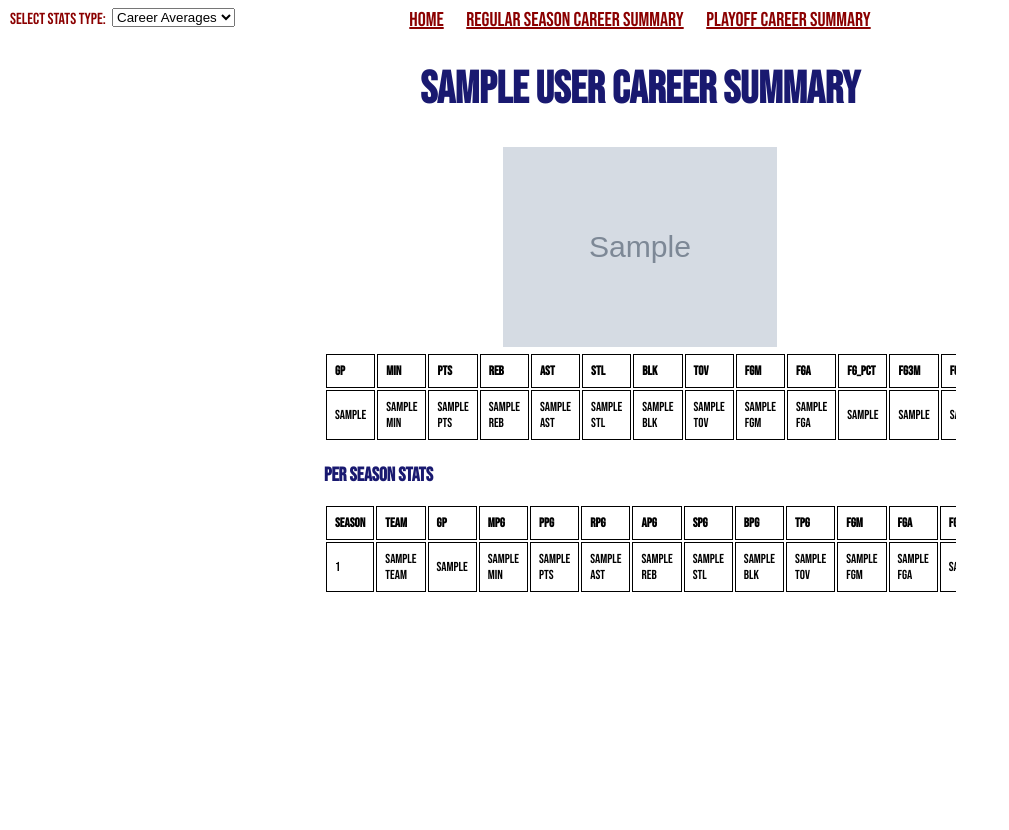
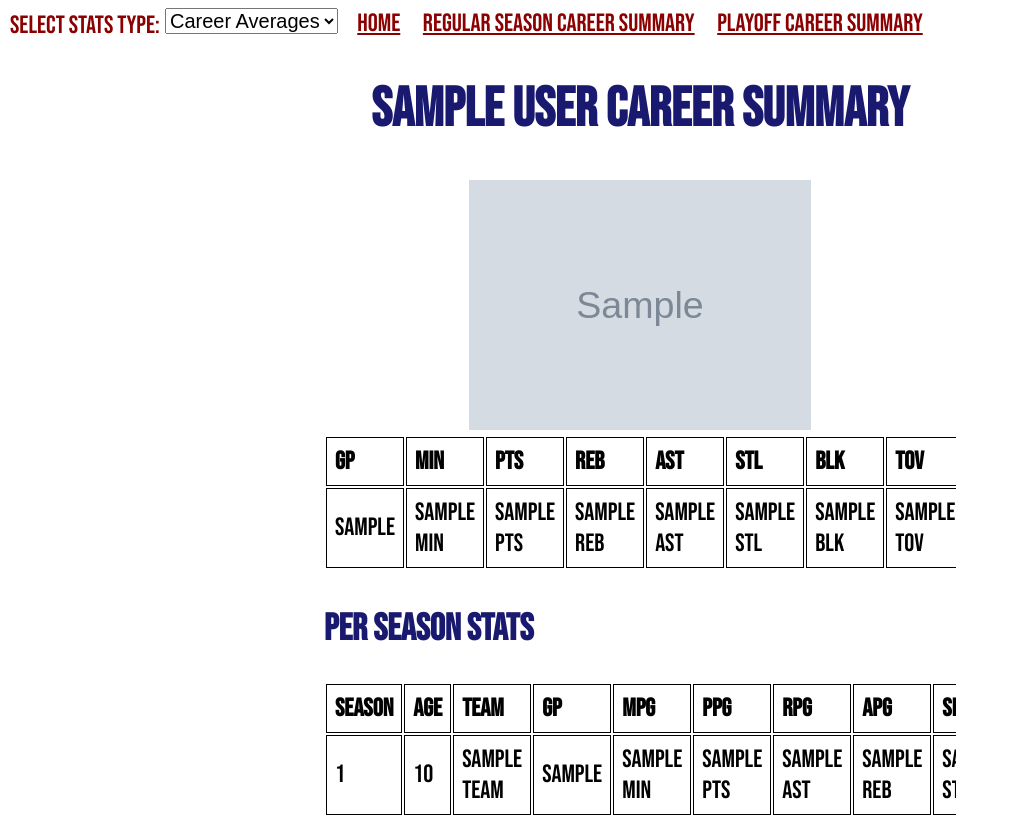
Before and after one commit to minhgou/NBA-Companion, a Django app: template nba_companion/nba_app/templates/player_stats.html in a window 1280 px wide. Shown: the whole page, without its empty margins (0-1009 px from the left). Before the commit the page ends 592 px from the top, so only its background shows below. Run offline with Django 5.2, Linux system fonts and the light colour scheme; the template is opened without the code that fills it: most values are stand-ins (such as "Sample title", 1, 10 or a date in 2020); grey boxes marked "Sample" are stand-in pictures.

Commit message:
added age to reg season summary

```diff
--- a/nba_companion/nba_app/templates/player_stats.html
+++ b/nba_companion/nba_app/templates/player_stats.html
@@ -13,11 +13,10 @@
             font-family: 'Bebas Neue', sans-serif;
         }
         .content {
-            font-size: small;
+            font-size: 25px;
             display: inline-block; /* Make the div shrink-wrap around the content */
             text-align: left; /* Align the content to the left */
             max-width: 100%; /* Limit the maximum width of the content */
-
             overflow-x: auto; /* Add horizontal scroll if content overflows */
         }
         .centered {
@@ -26,16 +25,16 @@
         }
         th, td {
             padding: 8px; /* Add padding for better readability */
-            border: 1px solid black; /* Add borders to cells */
+            border: 0.5px solid black; /* Add borders to cells */
         }
         a {
             margin: 10px; /* Adjust margin as needed */
             color: darkred;
-            font-size: 20px;
+            font-size: 25px;
         }
         h1 {
             color: midnightblue;
-            font-size: 45px;
+            font-size: 55px;
         }
         h2 {
             color: midnightblue;
@@ -45,11 +44,13 @@
             top: 10px; /* Adjust top position as needed */
             left: 10px; /* Adjust left position as needed */
             color: darkred;
+            font-size: 25px;
         }
         select {
             position: absolute;
             top: 8px; /* Adjust top position as needed */
-            left: 112px; /* Adjust left position as needed */
+            left: 165px; /* Adjust left position as needed */
+            font-size: 20px;
         }
     </style>
 
@@ -66,7 +67,7 @@
     <h1>{{ reg_season_avg.FULL_NAME|title }} Career Summary</h1>
     <div class="centered">
         {% if player_image_url %}
-            <img src="{{ player_image_url }}" alt="{{ reg_season_avg.FULL_NAME }} Image" width="273.684211" height="200">
+            <img src="{{ player_image_url }}" alt="{{ reg_season_avg.FULL_NAME }} Image" width="342" height="250">
         {% else %}
             <img src="https://cdn.nba.com/headshots/nba/latest/1040x760/fallback.png" alt="{{ reg_season_avg.FULL_NAME }} Image" width="273.684211" height="200">
         {% endif %}
@@ -135,6 +136,7 @@
                     <!-- Table headers -->
                     <tr>
                         <th>SEASON</th>
+                        <th>AGE</th>
                         <th>TEAM</th>
                         <th>GP</th>
                         <th>MIN</th>
@@ -162,6 +164,7 @@
                     {% for season_stat in reg_season_avg_per_season %}
                     <tr>
                         <td>{{ season_stat.SEASON_ID }}</td>
+                        <td>{{ season_stat.AGE }}</td>
                         <th>{{ season_stat.TEAM }}</th>
                         <td>{{ season_stat.GP }}</td>
                         <td>{{ season_stat.MPG }}</td>
@@ -248,6 +251,7 @@
                     <!-- Table headers -->
                     <tr>
                         <th>SEASON</th>
+                        <th>AGE</th>
                         <th>TEAM</th>
                         <th>GP</th>
                         <th>MPG</th>
@@ -275,6 +279,7 @@
                     {% for season_stat in reg_season_totals_per_season %}
                     <tr>
                         <td>{{ season_stat.SEASON_ID }}</td>
+                        <td>{{ season_stat.AGE }}</td>
                         <td>{{ season_stat.TEAM }}</td>
                         <td>{{ season_stat.GP }}</td>
                         <td>{{ season_stat.MIN }}</td>
```
Also changed, not shown: nba_companion/nba_app/utils.py (+7 -5 lines), 2 other files.
